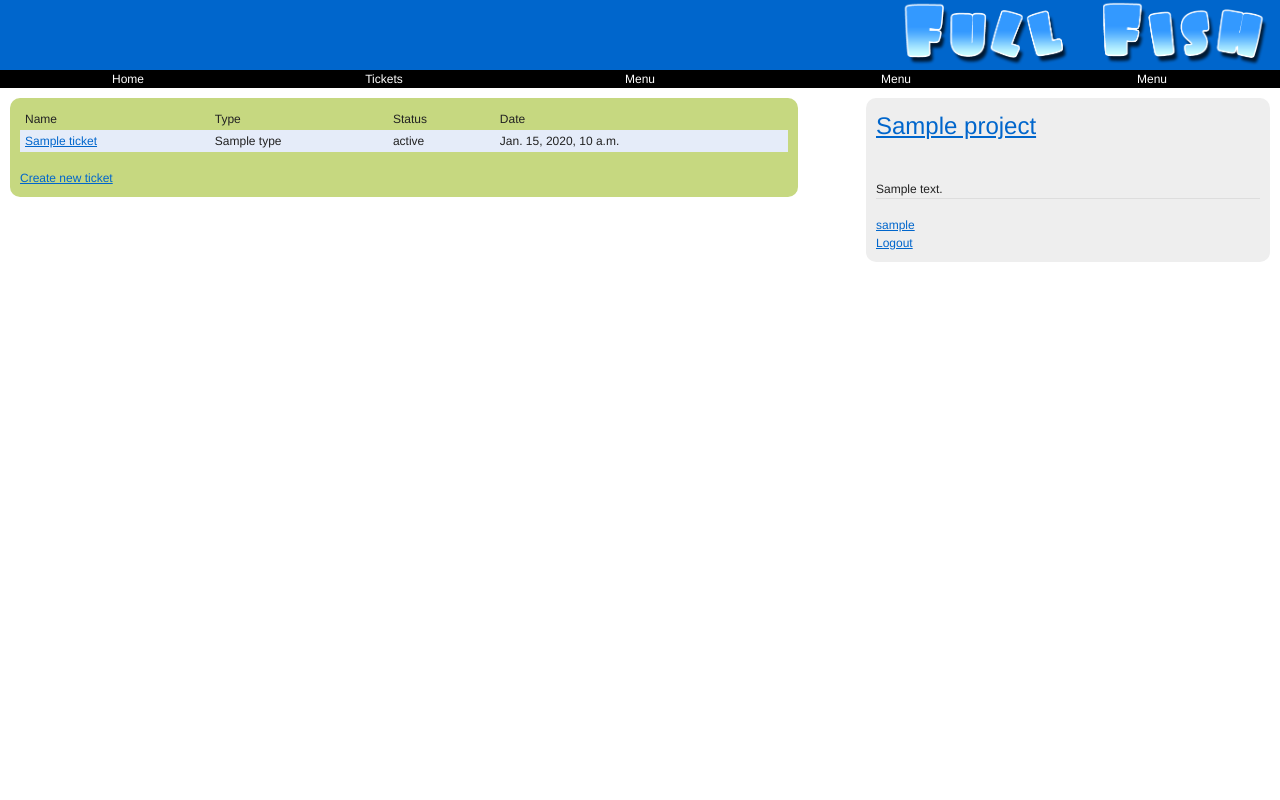
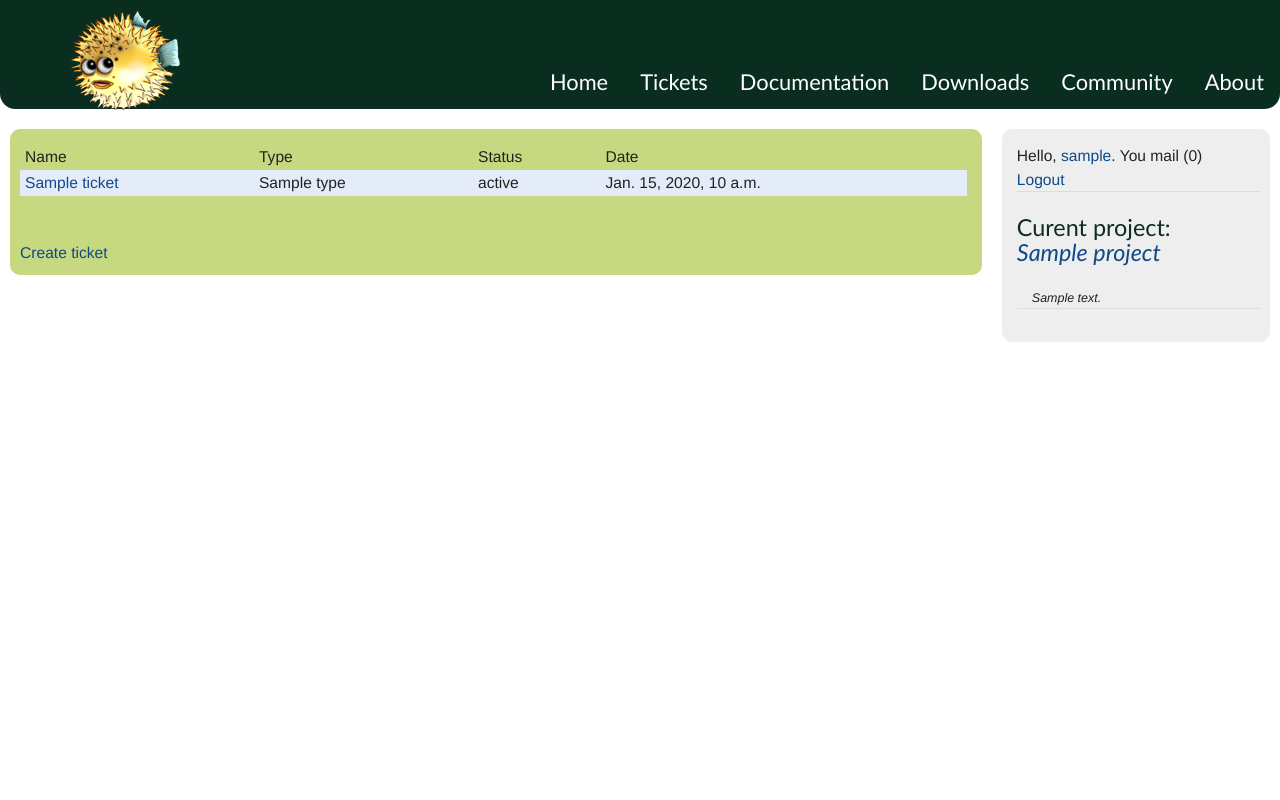
Before and after one commit to Project-Management-System/project-mik, a Django app: template templates/list_tickets.html in a window 1280 px wide. Run offline with Django 3.2, Linux system fonts and the light colour scheme; a user stored in the database is signed in; tables that the repository leaves empty hold one stand-in row (values such as "Sample post"); the template is opened without the code that fills it: most values are stand-ins (such as "Sample title", 1, 10 or a date in 2020).

Commit message:
templates update

```diff
--- a/media/css/base.css
+++ b/media/css/base.css
@@ -1,50 +1,143 @@
-#logo {
-  height: 70px;
-  width: 100%;
-  background-color: #0066CC;
+html{
+    font-size:1.3em;
     }
-#logo_back {
-  height: inherit;
+body{
+    font-family:,"Trebuchet MS",sans-serif;
+
+    }
+.body-layout{
+    margin:0 auto;
+    width:78.1em;
+    overflow:hidden;
+    text-align:left;
+    }
+.header,.content,.footer{
+    min-width:78em;
+    }
+h1,h2,h3 {
+    margin-top:.6em;
+    font-family:"Trebuchet MS",sans-serif;
+    font-weight:normal;
+    }
+h1 {
+    font-size:218%;
+    margin-top:.6em;
+    margin-bottom:.6em;
+    color:#092e20;
+    line-height:1.1em;
+    }
+h2 {
+    text-align: left;
+    font-size:150%;
+    margin-top:0em;
+    margin-bottom:0em;
+    line-height:1.1em;
+    color:#092e20;
+    }
+h2 a{
+    border:none;
+    cursor:pointer;
+    font-style: italic;
+    font-size:1em;
+    }
+a,img{
+    border:none;
+    cursor:pointer;
+    text-decoration:none;
+    font-size:1em;
+    }
+a:link,a:visited{
+    color:#104889;
+    }
+#header {
+    position:relative;
+    height:7em;
+    background:#092e20;
+    border-radius: 0em 0em 1em 1em;
+    }
+#header h1,#logo {
+    margin:0;
+    width:111px;
+    height:541px;
     position:absolute;
-  right:10px;
+    top:10px;
+    left:70px;
     }
-#menu {
-  height: 30px;
-  width: 100%;
-  background-color: #000000;
+#container {
+    position:relative;
+    min-width:60em;
+    max-width:100em;
     }
+#nav-global {
+    position:absolute;
+    margin:0;
+    bottom:0;
+    right:0;
+    font-size:1.4em;
+    font-family:"Trebuchet MS",sans-serif;
+    white-space:nowrap;
+    border-radius: 0em 0em 1em 1em;
+    }
+#nav-global li {
+    display:block;
+    float:left;
+    list-style-type:none;
+    margin:0;
+    padding:0;
+    border-radius: 1em 0em/0em 0.5em;
+    }
+
 #menu_item {
+    display:block;
     float:left;
-  width:20%;
-  color: #ffffff;
-  background-color: #000000;
+    padding:5em 16px 10px 16px;
+    color: white;
+    cursor: hand;
     }
 #menu_item:hover {
-  background-color: #0099FF;
+    color:white;
+    background: #234f32;
 }
 #right_panel {
   float: right;
   background-color: #EEEEEE;
-  width: 30%;
+  width: 19%;
   border-radius: 10px;
   position: relative;
   right: 10px;
-  top: 10px;
-  padding-top: 10px;
-  padding-left: 10px;
+  top: 20px;
+  padding-top: 15px;
+  padding-left: 15px;
   padding-bottom: 10px;
   padding-right: 10px;
 }
 #left_panel {
   float: left;
   background-color: #C6D880;
-  width:60%;
+  width:74%;
   border-radius: 10px;
   position: relative;
   left: 10px;
-  top:10px;
-  padding-top: 10px;
+  top:20px;
+  padding-top: 15px;
   padding-left: 10px;
   padding-bottom: 10px;
-  padding-right: 10px;
+  padding-right: 15px;
 }
+
+#coment_proj{
+    border:none;
+    text-decoration:none;
+    font-size:0.8em;
+    font-style: italic;
+    position: inherit;
+    left: 15px;
+    }
+
+#id_username{
+    width: 95%;
+}
+
+#id_password{
+    width: 95%;
+}
--- a/templates/account/account.html
+++ b/templates/account/account.html
@@ -18,6 +18,5 @@
 {% for i in a_projects %}
     <a href="/project/{{ i.id }}/">{{ i.name }}</a><br>
 {% endfor %}
-<a href="/account/messages/inbox/">Inbox ({{ num_messages }})</a><br />
-<a href="/account/messages/outbox/">Outbox</a>
+<a href="/account/messages">Messages ({{ num_messages }})</a>
 {% endblock %}
--- a/templates/account/inbox.html
+++ b/templates/account/inbox.html
@@ -10,15 +10,12 @@
       From:
     </td>
     <td>
-      To:
-    </td>
-    <td>
       Date:
     </td>
   </tr>
   {% for i in m_messages %}
     <tr {% if i.is_new %}style="font-weight: bold;"{% endif %} onclick="document.location='/account/messages/{{ i.id }}/'">
-      <td>{{ i.subject }}</td><td>{{ i.from_user.username }}</td><td>{{ i.to_user.username }}</td><td>{{ i.date }}</td>
+      <td>{{ i.subject }}</td><td>{{ i.from_user.username }}</td><td>{{ i.date }}</td>
     </tr>
   {% endfor %}
 </table>
--- a/templates/base.html
+++ b/templates/base.html
@@ -19,34 +19,25 @@
   </head>
   <body>
     {% block header %}
-    <div id="logo">
-      <img src="/media/title.png" id="logo_back" />
-    </div>
-    <div id="span-24 last">
-      <center>
-        <div onclick="document.location='/';" id="menu_item">
-          Home
-        </div>
-        <div onclick="document.location='/project/{% if project_id %}{{ project_id }}{% else %}1{% endif %}/tickets/';" id="menu_item">
-          Tickets
-        </div>
-        <div onclick="document.location='/';" id="menu_item">
-          Menu
-        </div>
-        <div onclick="document.location='/';" id="menu_item">
-          Menu
-        </div>
-        <div onclick="document.location='/';" id="menu_item">
-          Menu
-        </div>
-      </center>
-    </div>
+      <div id="container">
+      <div id="header">
+          <h1 id="logo"><a><img src="/media/fish_l.png" alt="FullFish"  /></a></h1>
+          <ul id="nav-global">
+              <li><div onclick="document.location='/';" id="menu_item">Home</div></li>
+              <li><div onclick="document.location='/project/{{ project_id }}/tickets/';" id="menu_item">Tickets</div></li>
+              <li><div onclick="document.location='/project/{{ project_id }}/tickets/';" id="menu_item">Documentation</div></li>
+              <li><div onclick="document.location='/project/{{ project_id }}/tickets/';" id="menu_item">Downloads</div></li>
+              <li><div onclick="document.location='/project/{{ project_id }}/tickets/';" id="menu_item">Community</div></li>
+              <li><div onclick="document.location='/project/{{ project_id }}/tickets/';" id="menu_item" style="border-radius: 0em 0em 1em 0em;">About</div></li>
+          </ul>
+      </div>
+  </div>
     {% endblock header %}
     <div id="left_panel">
-      {% block left_panel %}{% endblock %}
+      {% block left_panel %} {% endblock %}
     </div>
     <div id="right_panel">
-      {% block right_panel %}{% endblock %}
+      {% block right_panel %} {% endblock %}
     </div>
   </body>
 </html>
--- a/templates/index.html
+++ b/templates/index.html
@@ -10,13 +10,14 @@
 {% endblock %}
 
 {% block right_panel %}
-  <h2><a href="{% if project.id != 1 %}/project/{{ project.id }}{% endif %}/">{{ project.name }}</a></h2><br>
-  {{ project.description }}<hr>
+{% if user.is_authenticated %}
+    Hello, <a href='/account/'>{{ user.username }}</a>. You mail (0)<br>
+    <a href="/account/logout/">Logout</a><hr>
+  {% else %}
+    <a href="/account/login/">Login</a> or <a href="/account/register/">Register</a> <hr>
+  {% endif %}
 
-  {% if user.is_authenticated %}
-    <a href='/account/'>{{ user.username }}</a><br>
-    <a href="/account/logout/">Logout</a>
-  {% else %}
-    <a href="/account/login/">Login</a> or <a href="/account/register/">Register</a>
-  {% endif %}
+
+  <h2>Curent project:<br><a href="{% if project.id != 1 %}/project/{{ project.id }}{% endif %}/">{{ project.name }}</a></h2><br>
+  <div id="coment_proj">{{ project.description }}</div><hr>
 {% endblock %}
--- a/templates/list_tickets.html
+++ b/templates/list_tickets.html
@@ -17,7 +17,7 @@
     <td>{{ i.datetime_started }}</td>
   </tr>
   {% endfor %}
-</table>
+</table><br>
+<a href="/project/{{ project_id }}/tickets/add/">Create ticket</a>
 {% endif %}
-<a href="/project/{{ project_id }}/tickets/add/">Create new ticket</a>
 {% endblock %}
--- a/templates/registration/login.html
+++ b/templates/registration/login.html
@@ -1,7 +1,6 @@
 {% extends "index.html" %}
 
-{% block right_panel %}{% endblock %}
-{% block left_panel %}
+{% block right_panel %}
 {% if error %}
   <div class="error">{{ error }}</div>
 {% endif %}
@@ -10,7 +9,7 @@
       {{ form }}
     </table>
     <button type="submit" class="button positive">
-      <img src="/media/css/blueprint/plugins/buttons/icons/tick.png" alt=""/> Submit
+      <img src="/media/css/blueprint/plugins/buttons/icons/tick.png" alt=""/> Sign in
     </button>
   </form>
 {% endblock %}
--- a/templates/registration/logout.html
+++ b/templates/registration/logout.html
@@ -1,5 +1,6 @@
 {% extends "index.html" %}
 
-{% block left_panel %}
-  <div class="info">Log out succesfull</div>
+
+{% block right_panel %}
+  <div class="info">Wow,log out succesfull!</div>
 {% endblock %}
```
Also changed, not shown: media/fish_l.png (added), 2 other files. Lines whose indentation alone changed are shown as unchanged.
